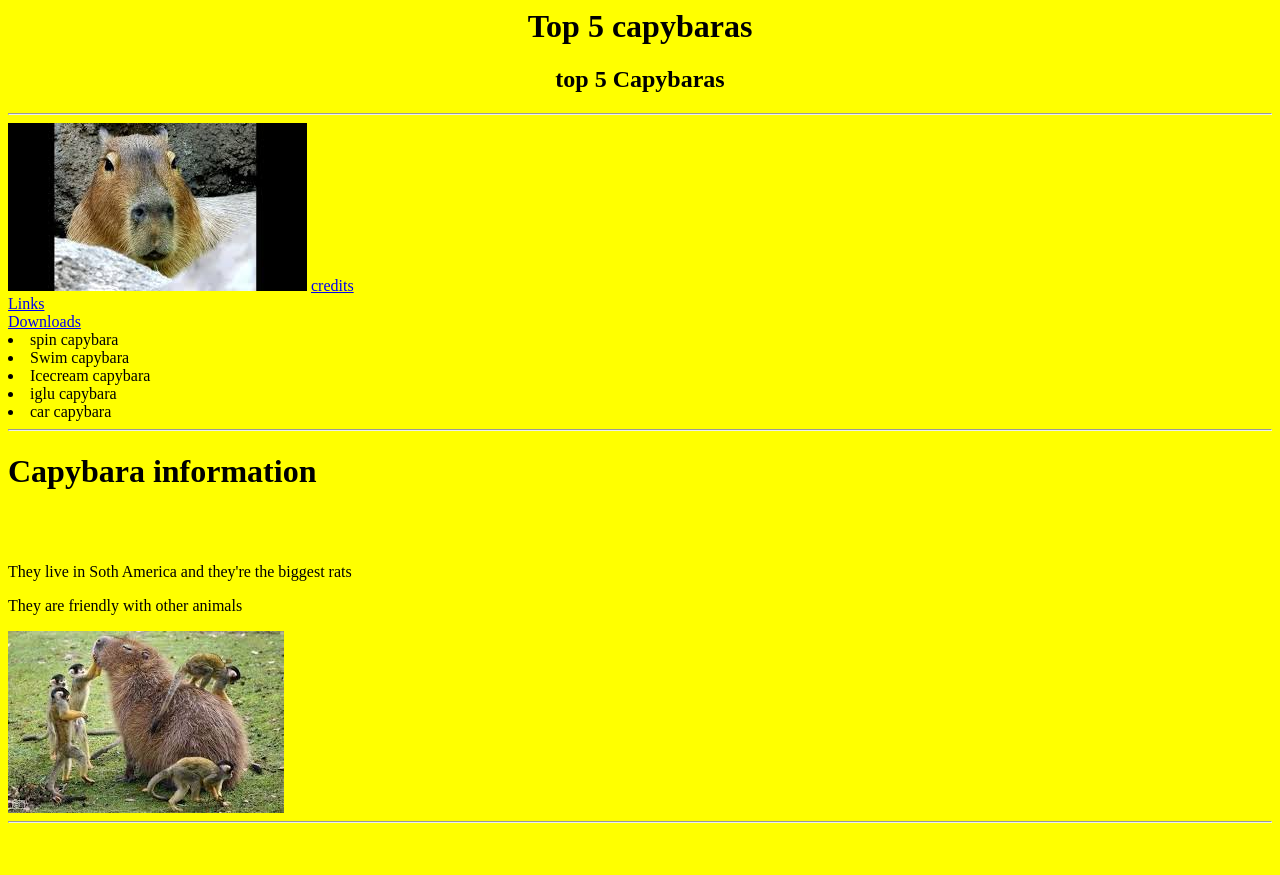
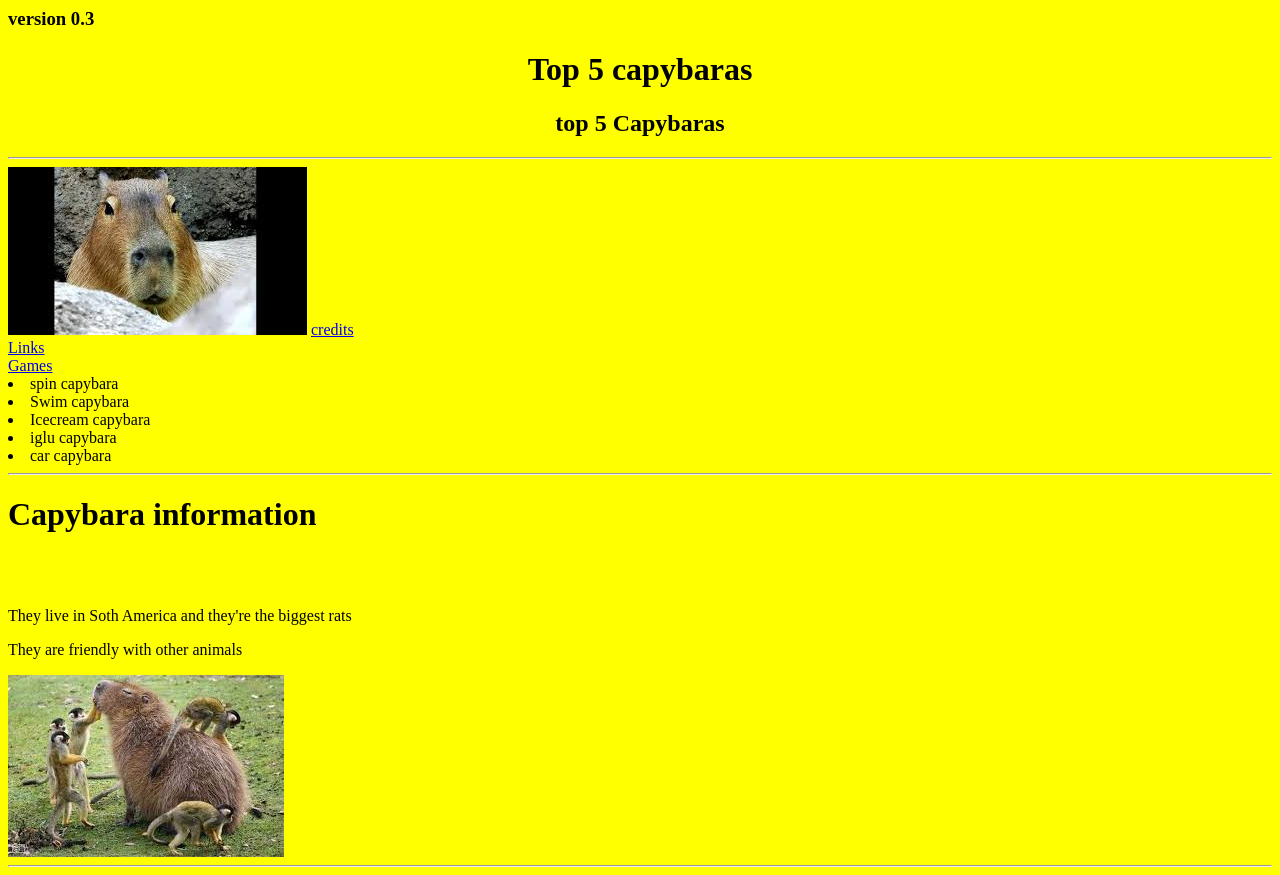
Before and after one commit to EdiBediSus/InfCapy.com, a plain HTML site: page index.html in a window 1280 px wide. Before the commit the page ends 831 px from the top, so only its background shows below. Drawn offline with Linux system fonts and the light colour scheme.

Commit message:
Update index.html

```diff
--- a/index.html
+++ b/index.html
@@ -1,9 +1,9 @@
-
 <html>
 <head>
 <title> TUTPEIALE </title>
 </head>
 <body bgcolor="Yellow">
+<h3 style="right corner"> version 0.3 </h3>
 <h1 align="center"> Top 5 capybaras </h1>
 <h2 align="center"> top 5 Capybaras </h2>
 <hr>
@@ -12,7 +12,7 @@
 
 <a href="right.html"<button> Links </button> </a <br> <br>
 
-<a href="doun.html"<button> Downloads </button> </a
+<a href="doun.html"<button> Games </button> </a
 
 <ol>
 <li> spin capybara </li>
```
